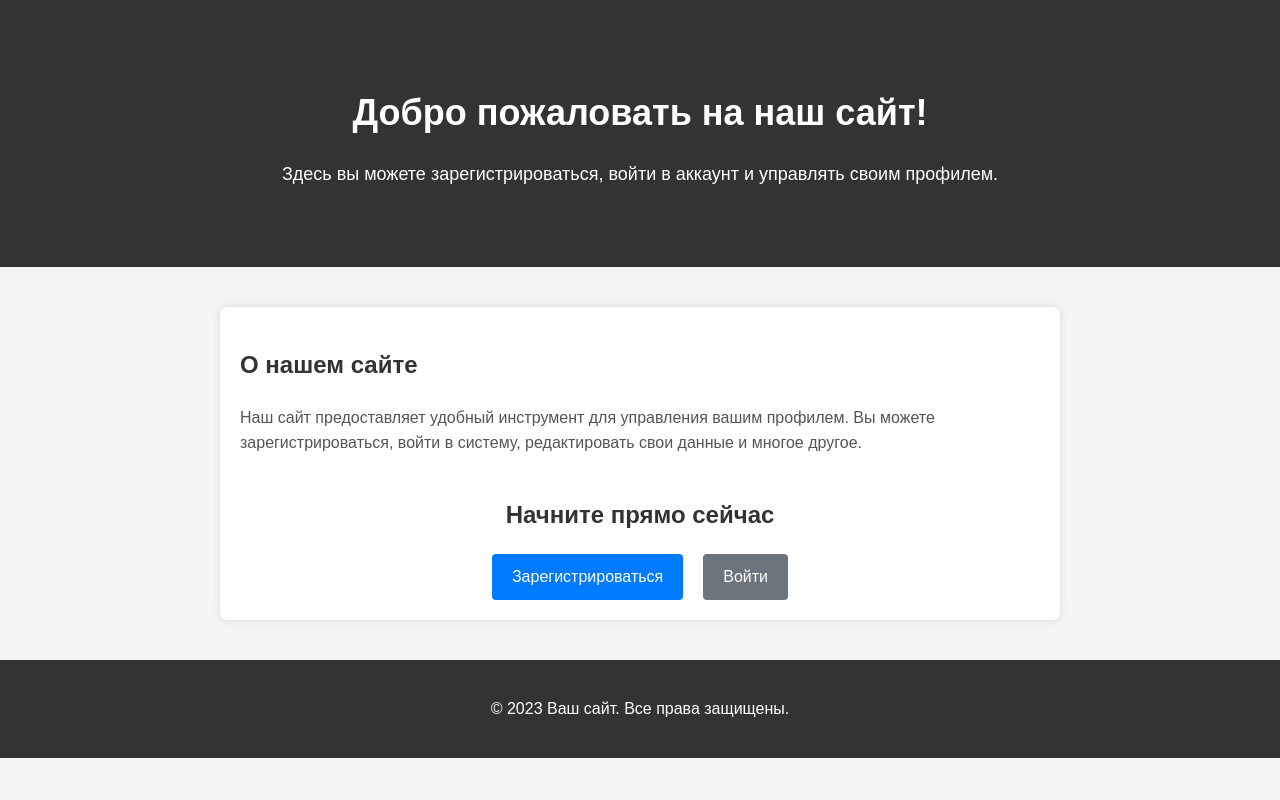
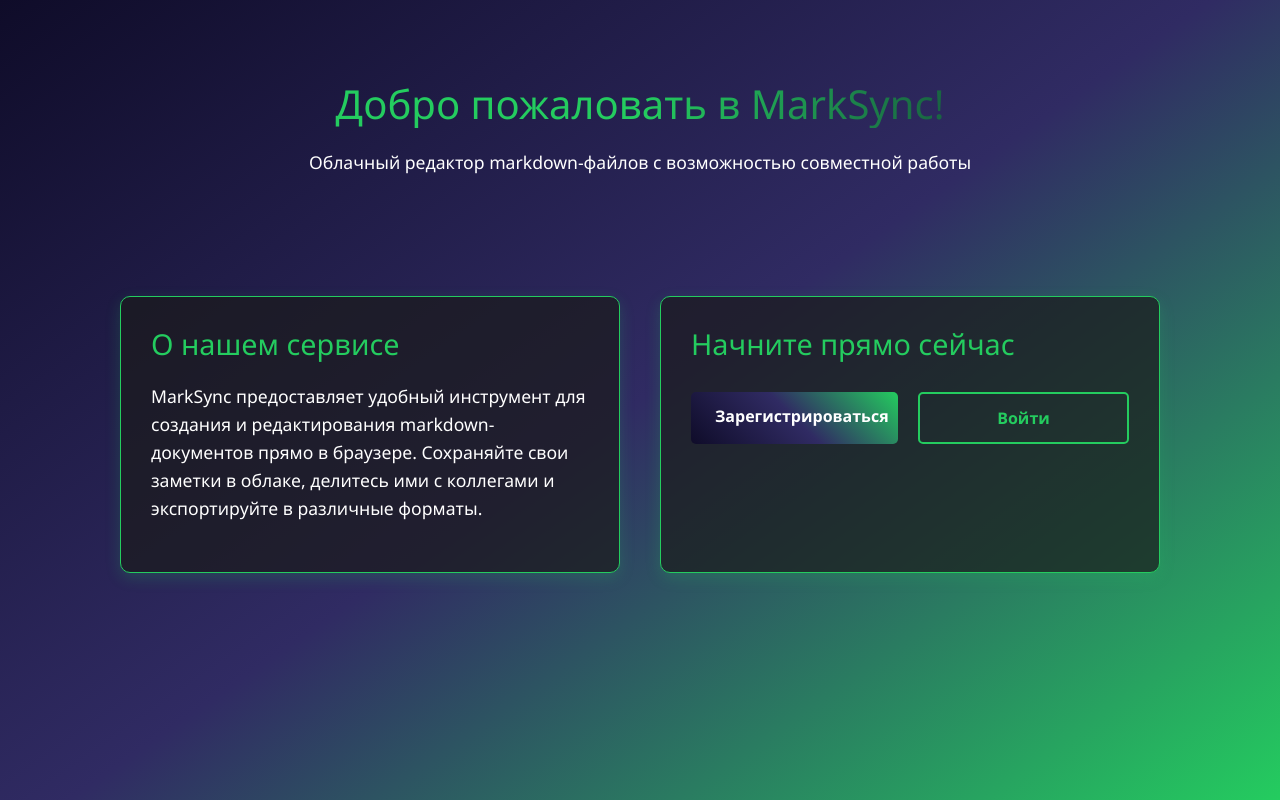
Before and after one commit to Gelzy788/MarkSync, a Flask app: page / in a window 1280 px wide. Run offline with Flask 3, Linux system fonts and the light colour scheme; parts of the project's set-up code (start-up, migrations or seed data) failed here and were passed over.

Commit message:
Доработан интерфейс

```diff
--- /dev/null
+++ b/static/css/main.css
@@ -0,0 +1,102 @@
+body {
+    font-family: 'Segoe UI', Tahoma, Geneva, Verdana, sans-serif;
+    margin: 0;
+    padding: 0;
+    background: linear-gradient(145deg, #0f0c29, #302b63, #24cc5f);
+    color: #fff;
+    min-height: 100vh;
+}
+
+.container {
+    max-width: 1200px;
+    margin: 0 auto;
+    padding: 20px;
+}
+
+header {
+    text-align: center;
+    padding: 60px 20px;
+    margin-bottom: 40px;
+}
+
+h1 {
+    font-size: 2.5rem;
+    margin-bottom: 20px;
+    background: linear-gradient(to right, #24cc5f, #24cc5f, #0f0c29);
+    -webkit-background-clip: text;
+    background-clip: text;
+    -webkit-text-fill-color: transparent;
+}
+
+p {
+    font-size: 1.1rem;
+    line-height: 1.6;
+    margin-bottom: 20px;
+}
+
+.home-content {
+    display: flex;
+    flex-wrap: wrap;
+    gap: 40px;
+    justify-content: center;
+    margin-bottom: 60px;
+}
+
+section {
+    flex: 1;
+    min-width: 300px;
+    max-width: 500px;
+    background: rgba(26, 26, 26, 0.7);
+    padding: 30px;
+    border-radius: 10px;
+    border: 1px solid #24cc5f;
+    box-shadow: 0 5px 15px rgba(36, 204, 95, 0.2);
+}
+
+h2 {
+    color: #24cc5f;
+    margin-bottom: 20px;
+    font-size: 1.8rem;
+}
+
+.action-buttons {
+    display: flex;
+    gap: 20px;
+    margin-top: 30px;
+    flex-wrap: wrap;
+}
+
+.btn {
+    padding: 12px 24px;
+    border-radius: 5px;
+    text-decoration: none;
+    font-weight: bold;
+    transition: all 0.3s ease;
+    flex: 1;
+    text-align: center;
+    min-width: 150px;
+}
+
+.btn-primary {
+    background: linear-gradient(45deg, #0f0c29, #302b63, #24cc5f);
+    color: white;
+    border: none;
+}
+
+.btn-secondary {
+    background: transparent;
+    border: 2px solid #24cc5f;
+    color: #24cc5f;
+}
+
+.btn:hover {
+    transform: translateY(-3px);
+    box-shadow: 0 10px 20px rgba(36, 204, 95, 0.3);
+}
+
+footer {
+    text-align: center;
+    padding: 20px;
+    margin-top: 60px;
+    background: rgba(0, 0, 0, 0.3);
+}
--- a/static/main.css
+++ /dev/null
@@ -1,121 +0,0 @@
-/* Общие стили */
-body {
-    font-family: Arial, sans-serif;
-    margin: 0;
-    padding: 0;
-    background-color: #f4f4f4;
-    color: #333;
-    line-height: 1.6;
-}
-
-/* Шапка */
-.home-header {
-    background-color: #333;
-    color: white;
-    padding: 60px 20px;
-    text-align: center;
-}
-
-.home-header h1 {
-    font-size: 36px;
-    margin-bottom: 10px;
-}
-
-.home-header p {
-    font-size: 18px;
-}
-
-/* Основной контент */
-.home-content {
-    max-width: 800px;
-    margin: 40px auto;
-    padding: 20px;
-    background-color: white;
-    box-shadow: 0 0 10px rgba(0, 0, 0, 0.1);
-    border-radius: 8px;
-}
-
-.home-about h2 {
-    font-size: 24px;
-    color: #333;
-    margin-bottom: 20px;
-}
-
-.home-about p {
-    font-size: 16px;
-    color: #555;
-}
-
-/* Кнопки действий */
-.home-actions {
-    text-align: center;
-    margin-top: 40px;
-}
-
-.home-actions h2 {
-    font-size: 24px;
-    color: #333;
-    margin-bottom: 20px;
-}
-
-.action-buttons {
-    display: flex;
-    justify-content: center;
-    gap: 20px;
-}
-
-.btn {
-    padding: 10px 20px;
-    font-size: 16px;
-    border-radius: 4px;
-    text-decoration: none;
-    transition: background-color 0.3s, color 0.3s;
-}
-
-.btn-primary {
-    background-color: #007bff;
-    color: white;
-}
-
-.btn-primary:hover {
-    background-color: #0056b3;
-}
-
-.btn-secondary {
-    background-color: #6c757d;
-    color: white;
-}
-
-.btn-secondary:hover {
-    background-color: #5a6268;
-}
-
-/* Подвал */
-.home-footer {
-    text-align: center;
-    padding: 20px;
-    background-color: #333;
-    color: white;
-    margin-top: 40px;
-}
-
-/* Адаптивные стили */
-@media (max-width: 768px) {
-    .home-header h1 {
-        font-size: 28px;
-    }
-
-    .home-header p {
-        font-size: 16px;
-    }
-
-    .action-buttons {
-        flex-direction: column;
-        gap: 10px;
-    }
-
-    .btn {
-        width: 100%;
-        text-align: center;
-    }
-}
--- a/templates/main.html
+++ b/templates/main.html
@@ -4,20 +4,23 @@
     <meta charset="UTF-8">
     <meta name="viewport" content="width=device-width, initial-scale=1.0">
     <title>Главная страница</title>
-    <link rel="stylesheet" href="{{ url_for('static', filename='main.css') }}">
+    <link href="https://cdn.jsdelivr.net/npm/bootstrap@5.3.3/dist/css/bootstrap.min.css" rel="stylesheet">
+    <link rel="stylesheet" href="{{ url_for('static', filename='css/main.css') }}">
 </head>
 <body>
+    <div class="container">
         <header class="home-header">
-        <h1>Добро пожаловать на наш сайт!</h1>
-        <p>Здесь вы можете зарегистрироваться, войти в аккаунт и управлять своим профилем.</p>
+            <h1>Добро пожаловать в MarkSync!</h1>
+            <p>Облачный редактор markdown-файлов с возможностью совместной работы</p>
         </header>
 
         <main class="home-content">
             <section class="home-about">
-            <h2>О нашем сайте</h2>
+                <h2>О нашем сервисе</h2>
                 <p>
-                Наш сайт предоставляет удобный инструмент для управления вашим профилем.
-                Вы можете зарегистрироваться, войти в систему, редактировать свои данные и многое другое.
+                    MarkSync предоставляет удобный инструмент для создания и редактирования
+                    markdown-документов прямо в браузере. Сохраняйте свои заметки в облаке,
+                    делитесь ими с коллегами и экспортируйте в различные форматы.
                 </p>
             </section>
 
@@ -30,8 +33,6 @@
             </section>
         </main>
 
-    <footer class="home-footer">
-        <p>&copy; 2023 Ваш сайт. Все права защищены.</p>
-    </footer>
+    </div>
 </body>
 </html>
--- a/templates/register.html
+++ b/templates/register.html
@@ -4,13 +4,13 @@
     <meta charset="UTF-8">
     <meta name="viewport" content="width=device-width, initial-scale=1.0">
     <title>Регистрация</title>
-    <link rel="stylesheet" href="{{ url_for('static', filename='register.css') }}">
+    <link href="https://cdn.jsdelivr.net/npm/bootstrap@5.3.3/dist/css/bootstrap.min.css" rel="stylesheet">
+    <link rel="stylesheet" href="{{ url_for('static', filename='css/register.css') }}">
 </head>
 <body>
-    <div class="register-container">
+    <div class="auth-container">
         <h1>Регистрация</h1>
 
-        <!-- Блок для отображения flash-сообщений -->
         {% with messages = get_flashed_messages(with_categories=true) %}
             {% if messages %}
                 {% for category, message in messages %}
```
Also changed, not shown: static/css/login.css (added, +85 -0 lines), static/css/profile.css (added, +71 -0 lines), static/css/register.css (added, +97 -0 lines), static/profile.css (deleted, +0 -10 lines), static/register.css (deleted, +0 -105 lines), templates/login.html (+6 -5 lines), templates/profile.html (+15 -10 lines), static/css/base.css (renamed from static/base.css). Lines whose indentation alone changed are shown as unchanged.
